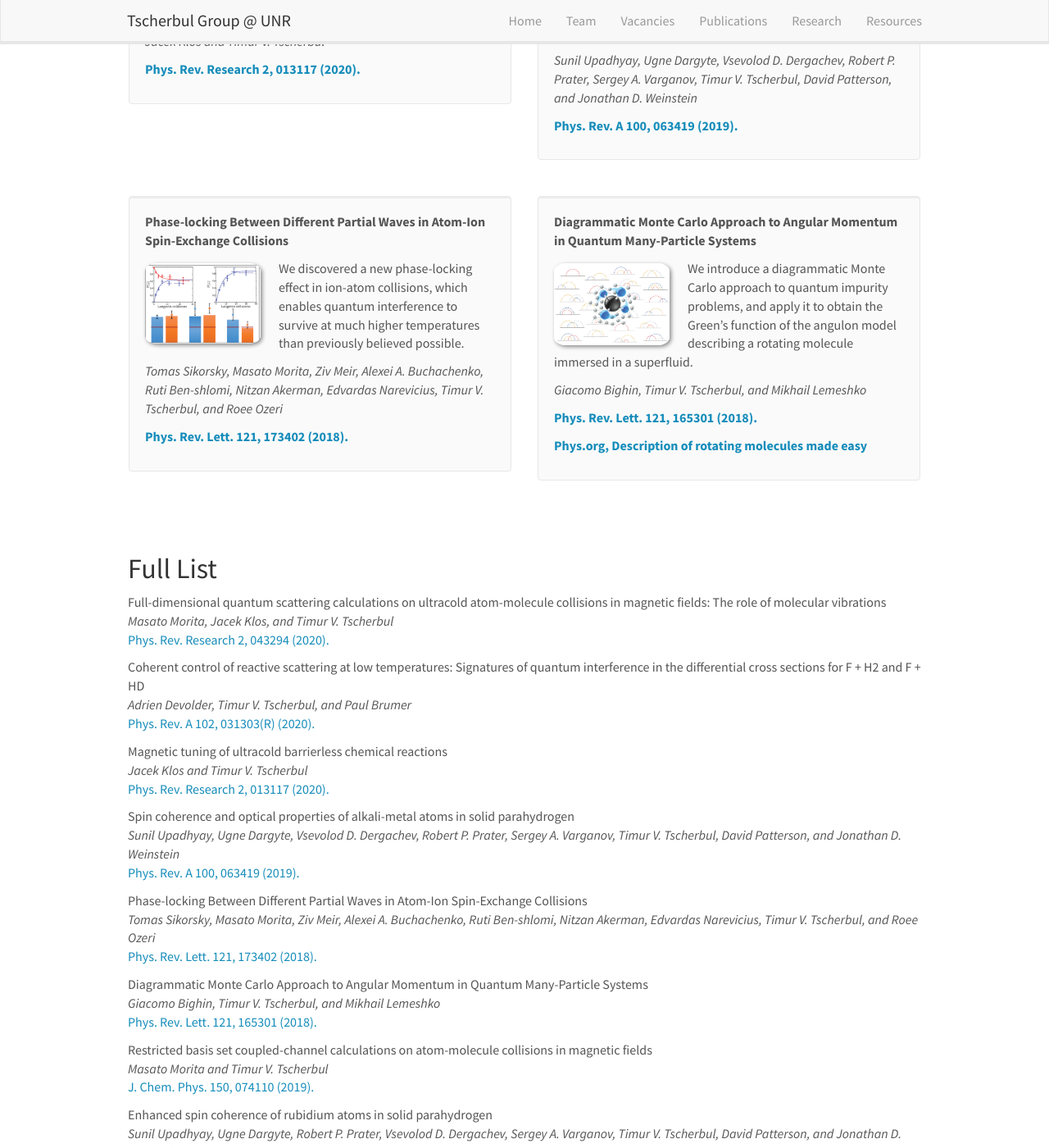
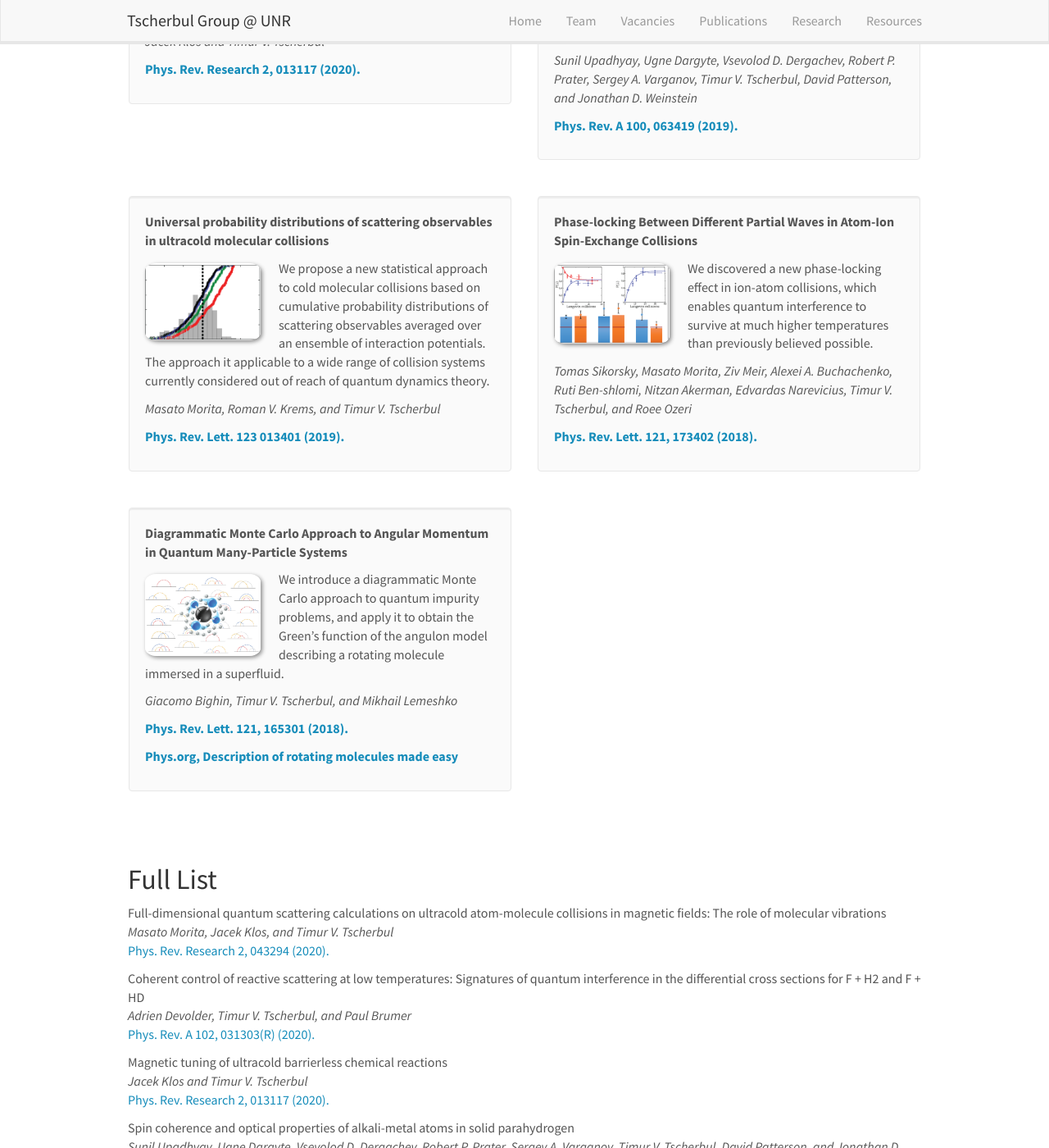
Before and after one commit to tscherbul/tscherbul.github.io, a Jekyll site: the page built from _pages/publications.md, in a window 1280 px wide and 1400 px high, scrolled down 829 px. Shown: the whole window at 82% size. Built offline with Jekyll 4.4.1, drawn with Linux system fonts in a browser that asks for light colours; nearby versions of some CDN libraries; some of the changed text lies outside the part shown.

Commit message:
Update publist.yml

```diff
--- a/_data/publist.yml
+++ b/_data/publist.yml
@@ -36,6 +36,16 @@
   link:
     url: https://journals.aps.org/pra/abstract/10.1103/PhysRevA.100.063419
     display:  Phys. Rev. A 100, 063419 (2019).
+  highlight: 1
+  news2:
+
+- title: "Universal probability distributions of scattering observables in ultracold molecular collisions"
+  image: 2019-PRL-universal.png
+  description: We propose a new statistical approach to cold molecular collisions based on cumulative probability distributions of scattering observables averaged over an ensemble of interaction potentials. The approach it applicable to a wide range of collision systems currently considered out of reach of quantum dynamics theory.
+  authors: Masato Morita, Roman V. Krems, and Timur V. Tscherbul
+  link:
+    url: https://journals.aps.org/prl/abstract/10.1103/PhysRevLett.123.013401
+    display:  Phys. Rev. Lett. 123 013401 (2019).
   highlight: 1
   news2:
 
```
